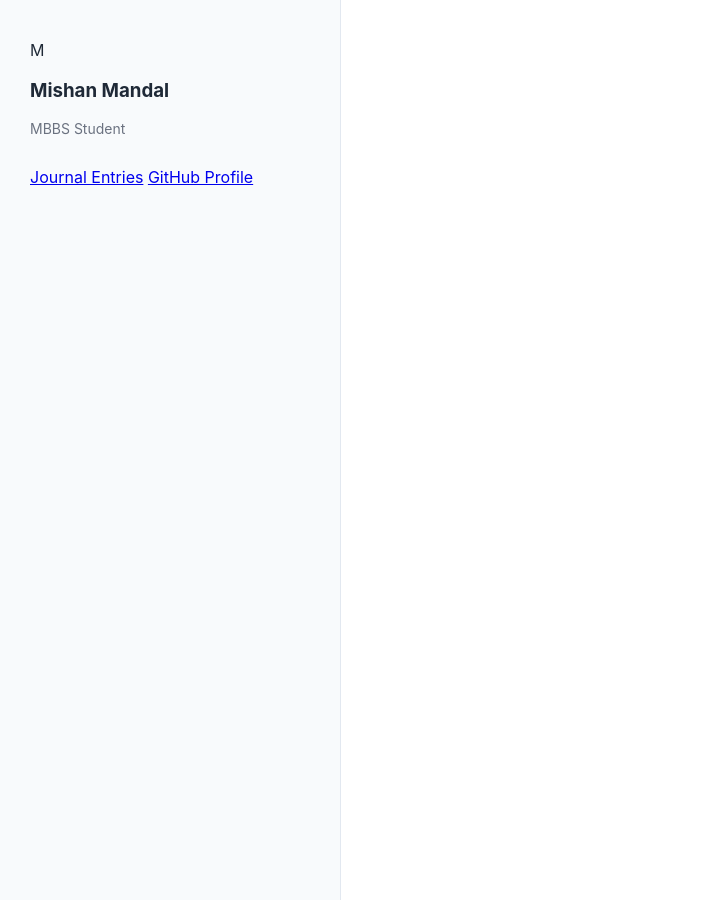
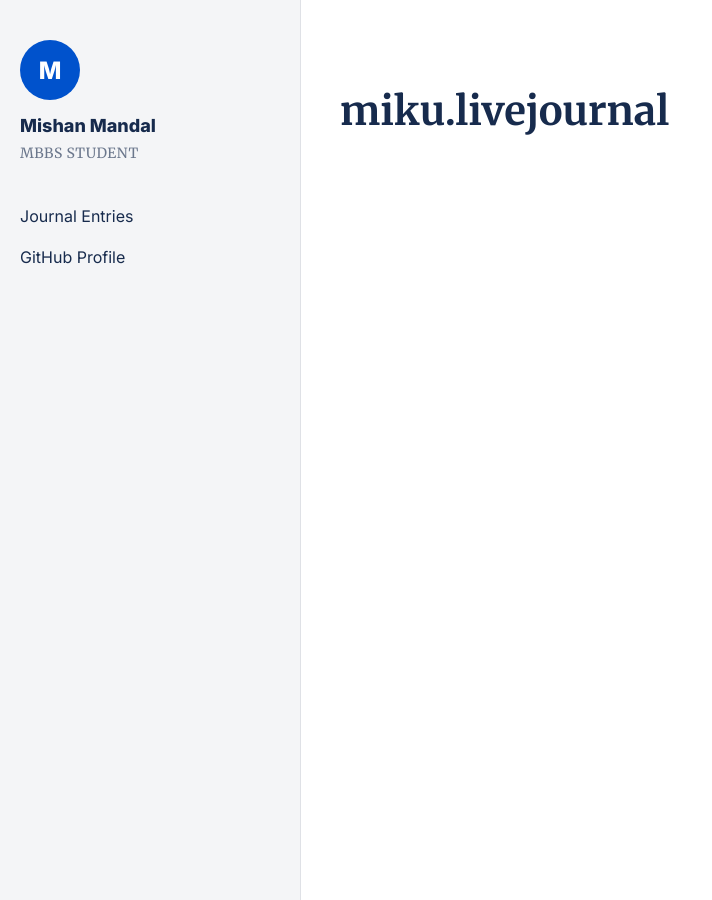
Before and after one commit to mishan-dr/miku.live, a Jekyll site: the page built from README.md, in a window 1280 px wide. Shown: the whole page, without its empty margins (0-712 px from the left). Built offline with Jekyll 4.4.1, drawn with Linux system fonts in a browser that asks for light colours; our own code applies the rules of GitHub Pages for plain Markdown files.

Commit message:
Update style.css

```diff
--- a/assets/css/style.css
+++ b/assets/css/style.css
@@ -1,113 +1,120 @@
-/* MODERN PROFESSIONAL THEME */
 :root {
-    --primary: #2563eb; /* Professional Blue */
-    --text-main: #1f2937;
-    --text-light: #6b7280;
-    --bg-sidebar: #f8fafc;
-    --bg-main: #ffffff;
-    --border: #e2e8f0;
+    --primary: #0052cc; /* Professional Medical Blue */
+    --text-dark: #172b4d;
+    --text-gray: #6b778c;
+    --bg-gray: #f4f5f7;
+    --white: #ffffff;
+    --border: #dfe1e6;
 }
 
 body {
     margin: 0;
-    padding: 0;
-    font-family: -apple-system, BlinkMacSystemFont, "Segoe UI", Roboto, Helvetica, Arial, sans-serif;
+    font-family: 'Inter', sans-serif;
+    background-color: var(--white);
+    color: var(--text-dark);
+}
+
+.layout-container {
     display: flex;
     min-height: 100vh;
-    color: var(--text-main);
 }
 
-/* SIDEBAR - Clean & Minimal */
+/* SIDEBAR DESIGN */
 .sidebar {
-    width: 280px;
-    background-color: var(--bg-sidebar);
+    width: 260px;
+    background-color: var(--bg-gray);
     border-right: 1px solid var(--border);
-    padding: 40px 30px;
-    position: fixed;
+    padding: 40px 20px;
+    flex-shrink: 0;
+    position: fixed; /* Keeps sidebar sticky */
     height: 100%;
-    display: flex;
-    flex-direction: column;
 }
 
-.avatar {
-    width: 80px;
-    height: 80px;
-    border-radius: 12px; /* Modern rounded corners */
-    object-fit: cover;
-    margin-bottom: 20px;
-    box-shadow: 0 4px 6px -1px rgba(0, 0, 0, 0.1);
+.avatar-circle {
+    width: 60px;
+    height: 60px;
+    background-color: var(--primary);
+    color: white;
+    border-radius: 50%;
+    display: flex;
+    align-items: center;
+    justify-content: center;
+    font-size: 24px;
+    font-weight: bold;
+    margin-bottom: 15px;
 }
 
-.sidebar h2 {
-    font-size: 1.25rem;
+.profile h3 {
+    margin: 0;
+    font-size: 18px;
     font-weight: 700;
-    margin: 0 0 5px 0;
 }
 
-.sidebar p {
-    font-size: 0.875rem;
-    color: var(--text-light);
-    margin: 0 0 30px 0;
+.role {
+    margin: 5px 0 30px 0;
+    color: var(--text-gray);
+    font-size: 14px;
+    text-transform: uppercase;
+    letter-spacing: 0.5px;
 }
 
-.links a {
+.nav-link {
     display: block;
-    color: var(--text-light);
     text-decoration: none;
+    color: var(--text-dark);
     padding: 10px 0;
-    font-size: 0.95rem;
+    font-weight: 500;
     transition: color 0.2s;
     border-bottom: 1px solid transparent;
 }
 
-.links a:hover {
+.nav-link:hover {
     color: var(--primary);
     border-bottom: 1px solid var(--border);
 }
 
-/* MAIN CONTENT - Readable & Spacious */
-.content {
-    margin-left: 280px; /* Push content to right of sidebar */
+/* MAIN CONTENT DESIGN */
+.main-content {
+    margin-left: 260px; /* Same width as sidebar */
     padding: 60px 80px;
-    max-width: 700px;
+    max-width: 800px;
     width: 100%;
-    line-height: 1.8; /* Better reading experience */
 }
 
-/* TYPOGRAPHY */
+/* HEADINGS & TEXT */
 h1 {
+    font-family: 'Merriweather', serif; /* Elegant font for titles */
     font-size: 2.5rem;
-    font-weight: 800;
-    letter-spacing: -0.025em;
+    color: var(--text-dark);
     margin-bottom: 0.5rem;
-    color: #111;
+    line-height: 1.2;
 }
 
-.date {
-    font-size: 0.9rem;
-    color: var(--text-light);
-    text-transform: uppercase;
-    letter-spacing: 0.05em;
-    margin-bottom: 40px;
-    display: block;
+.date-tag {
+    display: inline-block;
+    background: #e6effc;
+    color: var(--primary);
+    padding: 4px 12px;
+    border-radius: 100px;
+    font-size: 0.85rem;
+    font-weight: 600;
+    margin-bottom: 30px;
 }
 
-/* Post Content Styling */
-p { margin-bottom: 1.5rem; font-size: 1.1rem; }
-strong { color: #000; font-weight: 600; }
-blockquote {
-    border-left: 4px solid var(--primary);
-    padding-left: 20px;
-    color: var(--text-light);
-    font-style: italic;
-    background: #f9f9f9;
-    padding: 15px;
+p {
+    font-family: 'Merriweather', serif;
+    font-size: 1.1rem;
+    line-height: 1.8;
+    color: #2c3e50;
+    margin-bottom: 24px;
 }
-img { max-width: 100%; border-radius: 8px; }
 
-/* Mobile Response */
-@media (max-width: 768px) {
-    body { flex-direction: column; }
-    .sidebar { position: relative; width: auto; height: auto; border-right: none; border-bottom: 1px solid var(--border); }
-    .content { margin-left: 0; padding: 30px 20px; }
+a { color: var(--primary); text-decoration: none; }
+a:hover { text-decoration: underline; }
+
+/* LIST OF POSTS (HOMEPAGE) */
+.post-preview {
+    margin-bottom: 50px;
+    padding-bottom: 30px;
+    border-bottom: 1px solid var(--border);
 }
```
